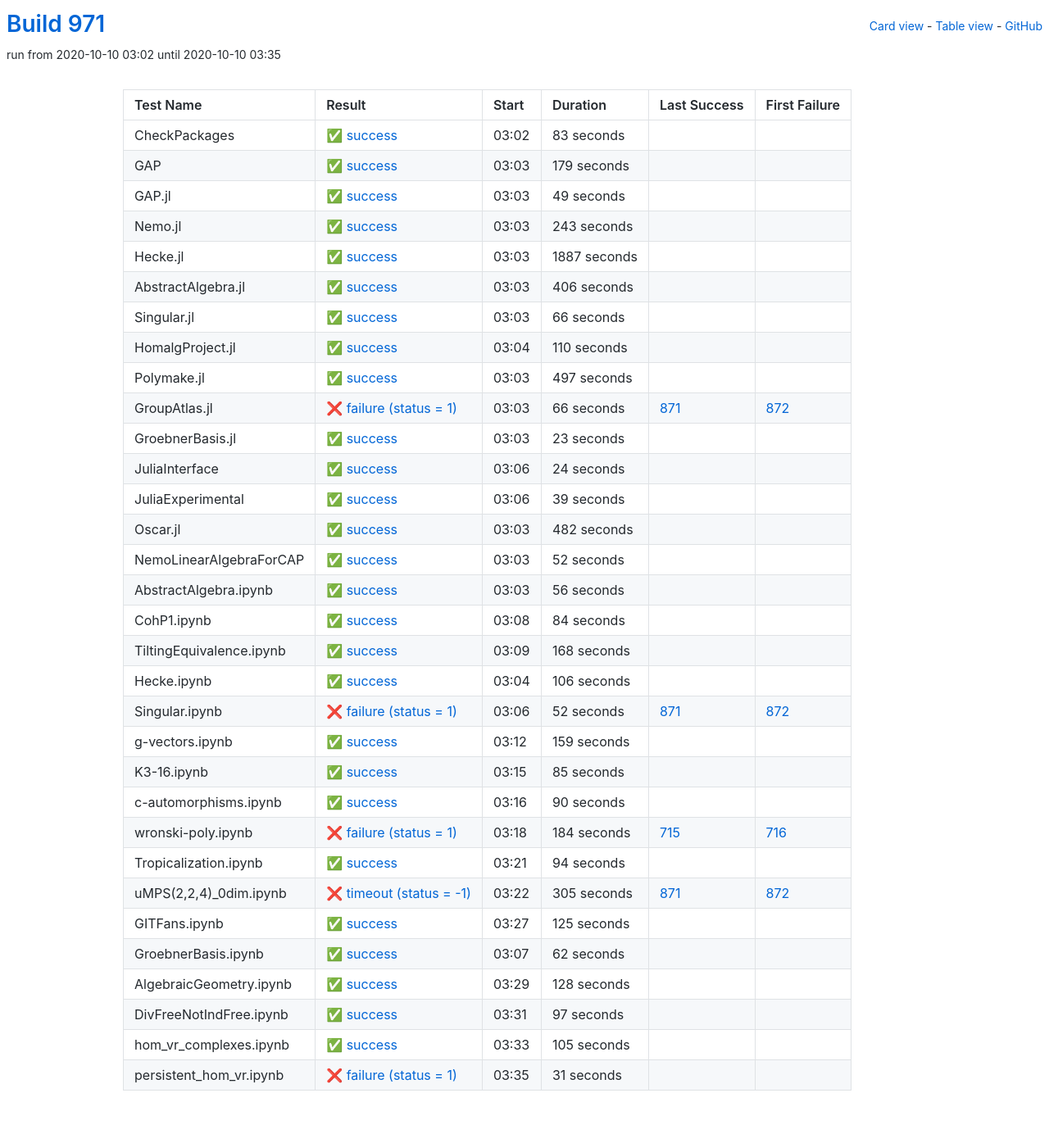
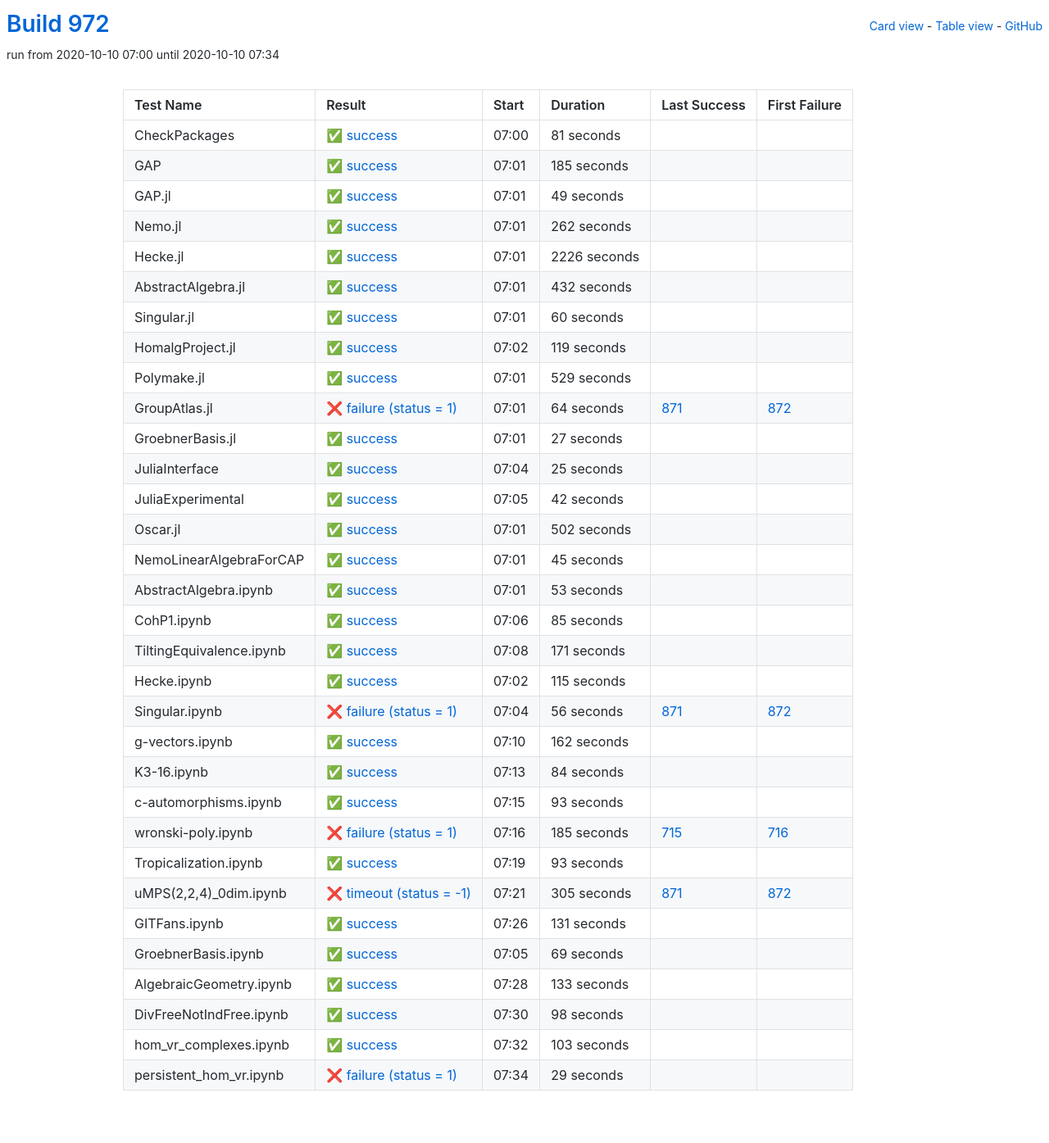
Before and after one commit to oscar-system/oscar-ci-status-stable, a Jekyll site: the page built from table.html, in a window 1280 px wide. Shown: the whole page at 82% size. Built offline with Jekyll 4.4.1, drawn with Linux system fonts in a browser that asks for light colours.

Commit message:
Build #972

```diff
--- a/_data/ci.yml
+++ b/_data/ci.yml
@@ -1,6 +1,6 @@
 ---
-build: 971
-build_url: https://oscarci.mathematik.uni-kl.de/job/oscar-stable/971/
+build: 972
+build_url: https://oscarci.mathematik.uni-kl.de/job/oscar-stable/972/
 job: oscar-stable
 organization: oscar-system
 repo: oscar-ci-status-stable
@@ -8,32 +8,32 @@ repourl: https://github.com/oscar-system/oscar-ci-status-stable
 tests:
 - name: CheckPackages
   id: checkpackages
-  log: https://oscarci.mathematik.uni-kl.de/job/oscar-stable/971/artifact/logs/build-971/CheckPackages.log
-  start: 2020-10-10 03:02
+  log: https://oscarci.mathematik.uni-kl.de/job/oscar-stable/972/artifact/logs/build-972/CheckPackages.log
+  start: 2020-10-10 07:00
   success: true
   exitcode: 0
   status: success
-  duration: 83
+  duration: 81
   last_success: false
   last_success_url:
   first_failure: false
   first_failure_url:
 - name: GAP
   id: gap
-  log: https://oscarci.mathematik.uni-kl.de/job/oscar-stable/971/artifact/logs/build-971/GAP.log
-  start: 2020-10-10 03:03
+  log: https://oscarci.mathematik.uni-kl.de/job/oscar-stable/972/artifact/logs/build-972/GAP.log
+  start: 2020-10-10 07:01
   success: true
   exitcode: 0
   status: success
-  duration: 179
+  duration: 185
   last_success: false
   last_success_url:
   first_failure: false
   first_failure_url:
 - name: GAP.jl
   id: gap-jl
-  log: https://oscarci.mathematik.uni-kl.de/job/oscar-stable/971/artifact/logs/build-971/GAP.jl.log
-  start: 2020-10-10 03:03
+  log: https://oscarci.mathematik.uni-kl.de/job/oscar-stable/972/artifact/logs/build-972/GAP.jl.log
+  start: 2020-10-10 07:01
   success: true
   exitcode: 0
   status: success
@@ -44,164 +44,224 @@ tests:
   first_failure_url:
 - name: Nemo.jl
   id: nemo-jl
-  log: https://oscarci.mathematik.uni-kl.de/job/oscar-stable/971/artifact/logs/build-971/Nemo.jl.log
-  start: 2020-10-10 03:03
+  log: https://oscarci.mathematik.uni-kl.de/job/oscar-stable/972/artifact/logs/build-972/Nemo.jl.log
+  start: 2020-10-10 07:01
   success: true
   exitcode: 0
   status: success
-  duration: 243
+  duration: 262
   last_success: false
   last_success_url:
   first_failure: false
   first_failure_url:
 - name: Hecke.jl
   id: hecke-jl
-  log: https://oscarci.mathematik.uni-kl.de/job/oscar-stable/971/artifact/logs/build-971/Hecke.jl.log
-  start: 2020-10-10 03:03
+  log: https://oscarci.mathematik.uni-kl.de/job/oscar-stable/972/artifact/logs/build-972/Hecke.jl.log
+  start: 2020-10-10 07:01
   success: true
   exitcode: 0
   status: success
-  duration: 1887
+  duration: 2226
   last_success: false
   last_success_url:
   first_failure: false
   first_failure_url:
 - name: AbstractAlgebra.jl
   id: abstractalgebra-jl
-  log: https://oscarci.mathematik.uni-kl.de/job/oscar-stable/971/artifact/logs/build-971/AbstractAlgebra.jl.log
-  start: 2020-10-10 03:03
+  log: https://oscarci.mathematik.uni-kl.de/job/oscar-stable/972/artifact/logs/build-972/AbstractAlgebra.jl.log
+  start: 2020-10-10 07:01
   success: true
   exitcode: 0
   status: success
-  duration: 406
+  duration: 432
   last_success: false
   last_success_url:
   first_failure: false
   first_failure_url:
 - name: Singular.jl
   id: singular-jl
-  log: https://oscarci.mathematik.uni-kl.de/job/oscar-stable/971/artifact/logs/build-971/Singular.jl.log
-  start: 2020-10-10 03:03
+  log: https://oscarci.mathematik.uni-kl.de/job/oscar-stable/972/artifact/logs/build-972/Singular.jl.log
+  start: 2020-10-10 07:01
   success: true
   exitcode: 0
   status: success
-  duration: 66
+  duration: 60
   last_success: false
   last_success_url:
   first_failure: false
   first_failure_url:
 - name: HomalgProject.jl
   id: homalgproject-jl
-  log: https://oscarci.mathematik.uni-kl.de/job/oscar-stable/971/artifact/logs/build-971/HomalgProject.jl.log
-  start: 2020-10-10 03:04
+  log: https://oscarci.mathematik.uni-kl.de/job/oscar-stable/972/artifact/logs/build-972/HomalgProject.jl.log
+  start: 2020-10-10 07:02
   success: true
   exitcode: 0
   status: success
-  duration: 110
+  duration: 119
   last_success: false
   last_success_url:
   first_failure: false
   first_failure_url:
 - name: Polymake.jl
   id: polymake-jl
-  log: https://oscarci.mathematik.uni-kl.de/job/oscar-stable/971/artifact/logs/build-971/Polymake.jl.log
-  start: 2020-10-10 03:03
+  log: https://oscarci.mathematik.uni-kl.de/job/oscar-stable/972/artifact/logs/build-972/Polymake.jl.log
+  start: 2020-10-10 07:01
   success: true
   exitcode: 0
   status: success
-  duration: 497
+  duration: 529
   last_success: false
   last_success_url:
   first_failure: false
   first_failure_url:
 - name: GroupAtlas.jl
   id: groupatlas-jl
-  log: https://oscarci.mathematik.uni-kl.de/job/oscar-stable/971/artifact/logs/build-971/GroupAtlas.jl.log
-  start: 2020-10-10 03:03
+  log: https://oscarci.mathematik.uni-kl.de/job/oscar-stable/972/artifact/logs/build-972/GroupAtlas.jl.log
+  start: 2020-10-10 07:01
   success: false
   exitcode: 1
   status: failure
-  duration: 66
+  duration: 64
   last_success: 871
   last_success_url: https://oscarci.mathematik.uni-kl.de/job/oscar-stable/871/
   first_failure: 872
   first_failure_url: https://oscarci.mathematik.uni-kl.de/job/oscar-stable/872/
 - name: GroebnerBasis.jl
   id: groebnerbasis-jl
-  log: https://oscarci.mathematik.uni-kl.de/job/oscar-stable/971/artifact/logs/build-971/GroebnerBasis.jl.log
-  start: 2020-10-10 03:03
+  log: https://oscarci.mathematik.uni-kl.de/job/oscar-stable/972/artifact/logs/build-972/GroebnerBasis.jl.log
+  start: 2020-10-10 07:01
   success: true
   exitcode: 0
   status: success
-  duration: 23
+  duration: 27
   last_success: false
   last_success_url:
   first_failure: false
   first_failure_url:
 - name: JuliaInterface
   id: juliainterface
-  log: https://oscarci.mathematik.uni-kl.de/job/oscar-stable/971/artifact/logs/build-971/JuliaInterface.log
-  start: 2020-10-10 03:06
+  log: https://oscarci.mathematik.uni-kl.de/job/oscar-stable/972/artifact/logs/build-972/JuliaInterface.log
+  start: 2020-10-10 07:04
   success: true
   exitcode: 0
   status: success
-  duration: 24
+  duration: 25
   last_success: false
   last_success_url:
   first_failure: false
   first_failure_url:
 - name: JuliaExperimental
   id: juliaexperimental
-  log: https://oscarci.mathematik.uni-kl.de/job/oscar-stable/971/artifact/logs/build-971/JuliaExperimental.log
-  start: 2020-10-10 03:06
+  log: https://oscarci.mathematik.uni-kl.de/job/oscar-stable/972/artifact/logs/build-972/JuliaExperimental.log
+  start: 2020-10-10 07:05
   success: true
   exitcode: 0
   status: success
-  duration: 39
+  duration: 42
   last_success: false
   last_success_url:
   first_failure: false
   first_failure_url:
 - name: Oscar.jl
   id: oscar-jl
-  log: https://oscarci.mathematik.uni-kl.de/job/oscar-stable/971/artifact/logs/build-971/Oscar.jl.log
-  start: 2020-10-10 03:03
+  log: https://oscarci.mathematik.uni-kl.de/job/oscar-stable/972/artifact/logs/build-972/Oscar.jl.log
+  start: 2020-10-10 07:01
   success: true
   exitcode: 0
   status: success
-  duration: 482
+  duration: 502
   last_success: false
   last_success_url:
   first_failure: false
   first_failure_url:
 - name: NemoLinearAlgebraForCAP
   id: nemolinearalgebraforcap
-  log: https://oscarci.mathematik.uni-kl.de/job/oscar-stable/971/artifact/logs/build-971/NemoLinearAlgebraForCAP.log
-  start: 2020-10-10 03:03
+  log: https://oscarci.mathematik.uni-kl.de/job/oscar-stable/972/artifact/logs/build-972/NemoLinearAlgebraForCAP.log
+  start: 2020-10-10 07:01
   success: true
   exitcode: 0
   status: success
-  duration: 52
+  duration: 45
   last_success: false
   last_success_url:
   first_failure: false
   first_failure_url:
 - name: AbstractAlgebra.ipynb
   id: abstractalgebra-ipynb
-  log: https://oscarci.mathematik.uni-kl.de/job/oscar-stable/971/artifact/logs/build-971/AbstractAlgebra.ipynb.log
-  start: 2020-10-10 03:03
+  log: https://oscarci.mathematik.uni-kl.de/job/oscar-stable/972/artifact/logs/build-972/AbstractAlgebra.ipynb.log
+  start: 2020-10-10 07:01
   success: true
   exitcode: 0
   status: success
-  duration: 56
+  duration: 53
   last_success: false
   last_success_url:
   first_failure: false
   first_failure_url:
 - name: CohP1.ipynb
   id: cohp1-ipynb
-  log: https://oscarci.mathematik.uni-kl.de/job/oscar-stable/971/artifact/logs/build-971/CohP1.ipynb.log
-  start: 2020-10-10 03:08
+  log: https://oscarci.mathematik.uni-kl.de/job/oscar-stable/972/artifact/logs/build-972/CohP1.ipynb.log
+  start: 2020-10-10 07:06
+  success: true
+  exitcode: 0
+  status: success
+  duration: 85
+  last_success: false
+  last_success_url:
+  first_failure: false
+  first_failure_url:
+- name: TiltingEquivalence.ipynb
+  id: tiltingequivalence-ipynb
+  log: https://oscarci.mathematik.uni-kl.de/job/oscar-stable/972/artifact/logs/build-972/TiltingEquivalence.ipynb.log
+  start: 2020-10-10 07:08
+  success: true
+  exitcode: 0
+  status: success
+  duration: 171
+  last_success: false
+  last_success_url:
+  first_failure: false
+  first_failure_url:
+- name: Hecke.ipynb
+  id: hecke-ipynb
+  log: https://oscarci.mathematik.uni-kl.de/job/oscar-stable/972/artifact/logs/build-972/Hecke.ipynb.log
+  start: 2020-10-10 07:02
+  success: true
+  exitcode: 0
+  status: success
+  duration: 115
+  last_success: false
+  last_success_url:
+  first_failure: false
+  first_failure_url:
+- name: Singular.ipynb
+  id: singular-ipynb
+  log: https://oscarci.mathematik.uni-kl.de/job/oscar-stable/972/artifact/logs/build-972/Singular.ipynb.log
+  start: 2020-10-10 07:04
+  success: false
+  exitcode: 1
+  status: failure
+  duration: 56
+  last_success: 871
+  last_success_url: https://oscarci.mathematik.uni-kl.de/job/oscar-stable/871/
+  first_failure: 872
+  first_failure_url: https://oscarci.mathematik.uni-kl.de/job/oscar-stable/872/
+- name: g-vectors.ipynb
+  id: g-vectors-ipynb
+  log: https://oscarci.mathematik.uni-kl.de/job/oscar-stable/972/artifact/logs/build-972/g-vectors.ipynb.log
+  start: 2020-10-10 07:10
+  success: true
+  exitcode: 0
+  status: success
+  duration: 162
+  last_success: false
+  last_success_url:
+  first_failure: false
+  first_failure_url:
+- name: K3-16.ipynb
+  id: k3-16-ipynb
+  log: https://oscarci.mathematik.uni-kl.de/job/oscar-stable/972/artifact/logs/build-972/K3-16.ipynb.log
+  start: 2020-10-10 07:13
   success: true
   exitcode: 0
   status: success
@@ -210,106 +270,46 @@ tests:
   last_success_url:
   first_failure: false
   first_failure_url:
-- name: TiltingEquivalence.ipynb
-  id: tiltingequivalence-ipynb
-  log: https://oscarci.mathematik.uni-kl.de/job/oscar-stable/971/artifact/logs/build-971/TiltingEquivalence.ipynb.log
-  start: 2020-10-10 03:09
+- name: c-automorphisms.ipynb
+  id: c-automorphisms-ipynb
+  log: https://oscarci.mathematik.uni-kl.de/job/oscar-stable/972/artifact/logs/build-972/c-automorphisms.ipynb.log
+  start: 2020-10-10 07:15
   success: true
   exitcode: 0
   status: success
-  duration: 168
-  last_success: false
-  last_success_url:
-  first_failure: false
-  first_failure_url:
-- name: Hecke.ipynb
-  id: hecke-ipynb
-  log: https://oscarci.mathematik.uni-kl.de/job/oscar-stable/971/artifact/logs/build-971/Hecke.ipynb.log
-  start: 2020-10-10 03:04
-  success: true
-  exitcode: 0
-  status: success
-  duration: 106
-  last_success: false
-  last_success_url:
-  first_failure: false
-  first_failure_url:
-- name: Singular.ipynb
-  id: singular-ipynb
-  log: https://oscarci.mathematik.uni-kl.de/job/oscar-stable/971/artifact/logs/build-971/Singular.ipynb.log
-  start: 2020-10-10 03:06
-  success: false
-  exitcode: 1
-  status: failure
-  duration: 52
-  last_success: 871
-  last_success_url: https://oscarci.mathematik.uni-kl.de/job/oscar-stable/871/
-  first_failure: 872
-  first_failure_url: https://oscarci.mathematik.uni-kl.de/job/oscar-stable/872/
-- name: g-vectors.ipynb
-  id: g-vectors-ipynb
-  log: https://oscarci.mathematik.uni-kl.de/job/oscar-stable/971/artifact/logs/build-971/g-vectors.ipynb.log
-  start: 2020-10-10 03:12
-  success: true
-  exitcode: 0
-  status: success
-  duration: 159
-  last_success: false
-  last_success_url:
-  first_failure: false
-  first_failure_url:
-- name: K3-16.ipynb
-  id: k3-16-ipynb
-  log: https://oscarci.mathematik.uni-kl.de/job/oscar-stable/971/artifact/logs/build-971/K3-16.ipynb.log
-  start: 2020-10-10 03:15
-  success: true
-  exitcode: 0
-  status: success
-  duration: 85
-  last_success: false
-  last_success_url:
-  first_failure: false
-  first_failure_url:
-- name: c-automorphisms.ipynb
-  id: c-automorphisms-ipynb
-  log: https://oscarci.mathematik.uni-kl.de/job/oscar-stable/971/artifact/logs/build-971/c-automorphisms.ipynb.log
-  start: 2020-10-10 03:16
-  success: true
-  exitcode: 0
-  status: success
-  duration: 90
+  duration: 93
   last_success: false
   last_success_url:
   first_failure: false
   first_failure_url:
 - name: wronski-poly.ipynb
   id: wronski-poly-ipynb
-  log: https://oscarci.mathematik.uni-kl.de/job/oscar-stable/971/artifact/logs/build-971/wronski-poly.ipynb.log
-  start: 2020-10-10 03:18
+  log: https://oscarci.mathematik.uni-kl.de/job/oscar-stable/972/artifact/logs/build-972/wronski-poly.ipynb.log
+  start: 2020-10-10 07:16
   success: false
   exitcode: 1
   status: failure
-  duration: 184
+  duration: 185
   last_success: 715
   last_success_url: https://oscarci.mathematik.uni-kl.de/job/oscar-stable/715/
   first_failure: 716
   first_failure_url: https://oscarci.mathematik.uni-kl.de/job/oscar-stable/716/
 - name: Tropicalization.ipynb
   id: tropicalization-ipynb
-  log: https://oscarci.mathematik.uni-kl.de/job/oscar-stable/971/artifact/logs/build-971/Tropicalization.ipynb.log
-  start: 2020-10-10 03:21
+  log: https://oscarci.mathematik.uni-kl.de/job/oscar-stable/972/artifact/logs/build-972/Tropicalization.ipynb.log
+  start: 2020-10-10 07:19
   success: true
   exitcode: 0
   status: success
-  duration: 94
+  duration: 93
   last_success: false
   last_success_url:
   first_failure: false
   first_failure_url:
 - name: uMPS(2,2,4)_0dim.ipynb
   id: umps-2-2-4-0dim-ipynb
-  log: https://oscarci.mathematik.uni-kl.de/job/oscar-stable/971/artifact/logs/build-971/uMPS-2-2-4-_0dim.ipynb.log
-  start: 2020-10-10 03:22
+  log: https://oscarci.mathematik.uni-kl.de/job/oscar-stable/972/artifact/logs/build-972/uMPS-2-2-4-_0dim.ipynb.log
+  start: 2020-10-10 07:21
   success: false
   exitcode: -1
   status: timeout
@@ -320,72 +320,72 @@ tests:
   first_failure_url: https://oscarci.mathematik.uni-kl.de/job/oscar-stable/872/
 - name: GITFans.ipynb
   id: gitfans-ipynb
-  log: https://oscarci.mathematik.uni-kl.de/job/oscar-stable/971/artifact/logs/build-971/GITFans.ipynb.log
-  start: 2020-10-10 03:27
+  log: https://oscarci.mathematik.uni-kl.de/job/oscar-stable/972/artifact/logs/build-972/GITFans.ipynb.log
+  start: 2020-10-10 07:26
   success: true
   exitcode: 0
   status: success
-  duration: 125
+  duration: 131
   last_success: false
   last_success_url:
   first_failure: false
   first_failure_url:
 - name: GroebnerBasis.ipynb
   id: groebnerbasis-ipynb
-  log: https://oscarci.mathematik.uni-kl.de/job/oscar-stable/971/artifact/logs/build-971/GroebnerBasis.ipynb.log
-  start: 2020-10-10 03:07
+  log: https://oscarci.mathematik.uni-kl.de/job/oscar-stable/972/artifact/logs/build-972/GroebnerBasis.ipynb.log
+  start: 2020-10-10 07:05
   success: true
   exitcode: 0
   status: success
-  duration: 62
+  duration: 69
   last_success: false
   last_success_url:
   first_failure: false
   first_failure_url:
 - name: AlgebraicGeometry.ipynb
   id: algebraicgeometry-ipynb
-  log: https://oscarci.mathematik.uni-kl.de/job/oscar-stable/971/artifact/logs/build-971/AlgebraicGeometry.ipynb.log
-  start: 2020-10-10 03:29
+  log: https://oscarci.mathematik.uni-kl.de/job/oscar-stable/972/artifact/logs/build-972/AlgebraicGeometry.ipynb.log
+  start: 2020-10-10 07:28
   success: true
   exitcode: 0
   status: success
-  duration: 128
+  duration: 133
   last_success: false
   last_success_url:
   first_failure: false
   first_failure_url:
 - name: DivFreeNotIndFree.ipynb
   id: divfreenotindfree-ipynb
-  log: https://oscarci.mathematik.uni-kl.de/job/oscar-stable/971/artifact/logs/build-971/DivFreeNotIndFree.ipynb.log
-  start: 2020-10-10 03:31
+  log: https://oscarci.mathematik.uni-kl.de/job/oscar-stable/972/artifact/logs/build-972/DivFreeNotIndFree.ipynb.log
+  start: 2020-10-10 07:30
   success: true
   exitcode: 0
   status: success
-  duration: 97
+  duration: 98
   last_success: false
   last_success_url:
   first_failure: false
   first_failure_url:
 - name: hom_vr_complexes.ipynb
   id: hom-vr-complexes-ipynb
-  log: https://oscarci.mathematik.uni-kl.de/job/oscar-stable/971/artifact/logs/build-971/hom_vr_complexes.ipynb.log
-  start: 2020-10-10 03:33
+  log: https://oscarci.mathematik.uni-kl.de/job/oscar-stable/972/artifact/logs/build-972/hom_vr_complexes.ipynb.log
+  start: 2020-10-10 07:32
   success: true
   exitcode: 0
   status: success
-  duration: 105
+  duration: 103
   last_success: false
   last_success_url:
   first_failure: false
   first_failure_url:
 - name: persistent_hom_vr.ipynb
   id: persistent-hom-vr-ipynb
-  log: https://oscarci.mathematik.uni-kl.de/job/oscar-stable/971/artifact/logs/build-971/persistent_hom_vr.ipynb.log
-  start: 2020-10-10 03:35
+  log: https://oscarci.mathematik.uni-kl.de/job/oscar-stable/972/artifact/logs/build-972/persistent_hom_vr.ipynb.log
+  start: 2020-10-10 07:34
   success: false
   exitcode: 1
   status: failure
-  duration: 31
+  duration: 29
   last_success: false
   last_success_url:
   first_failure: false
```
Also changed, not shown: README.md.
